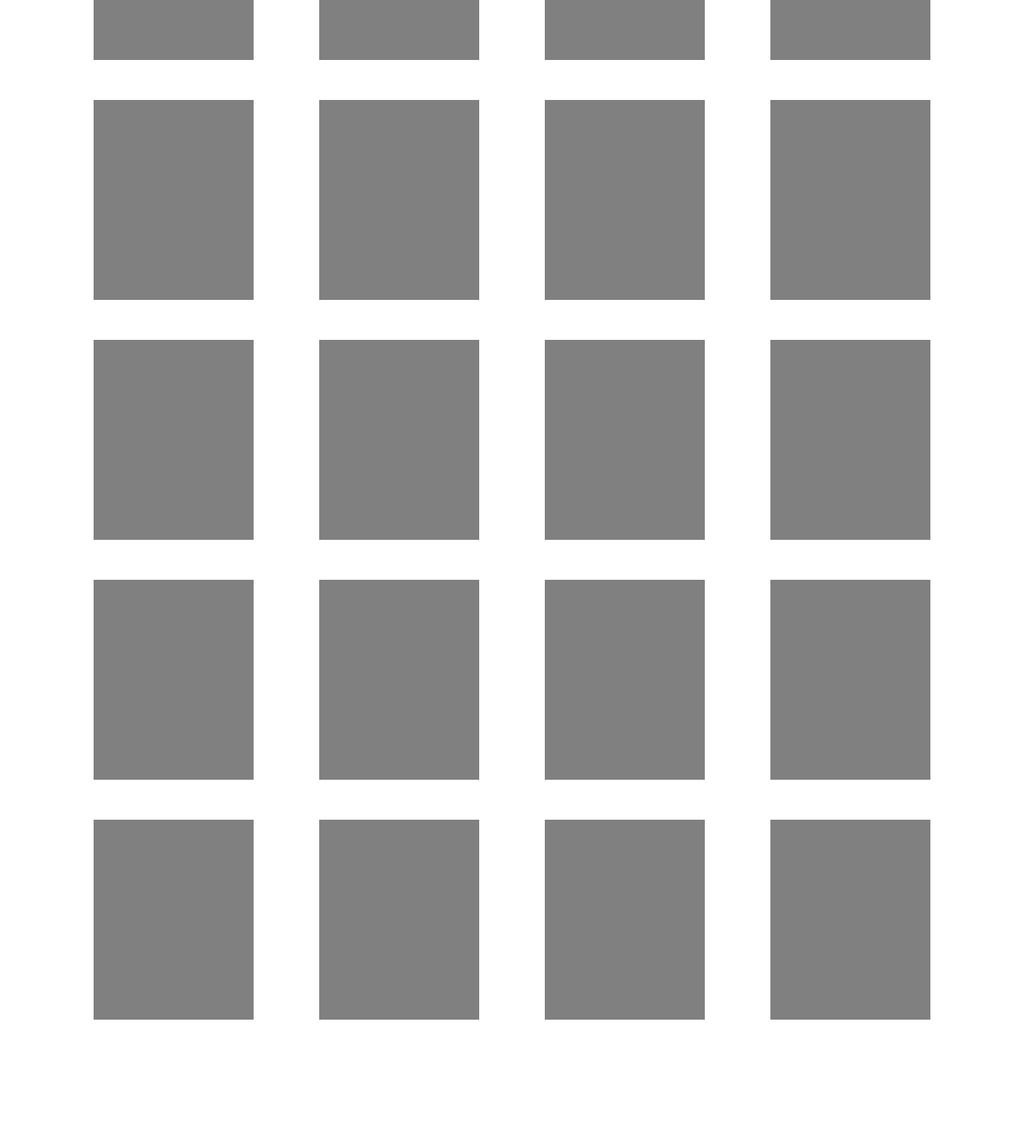
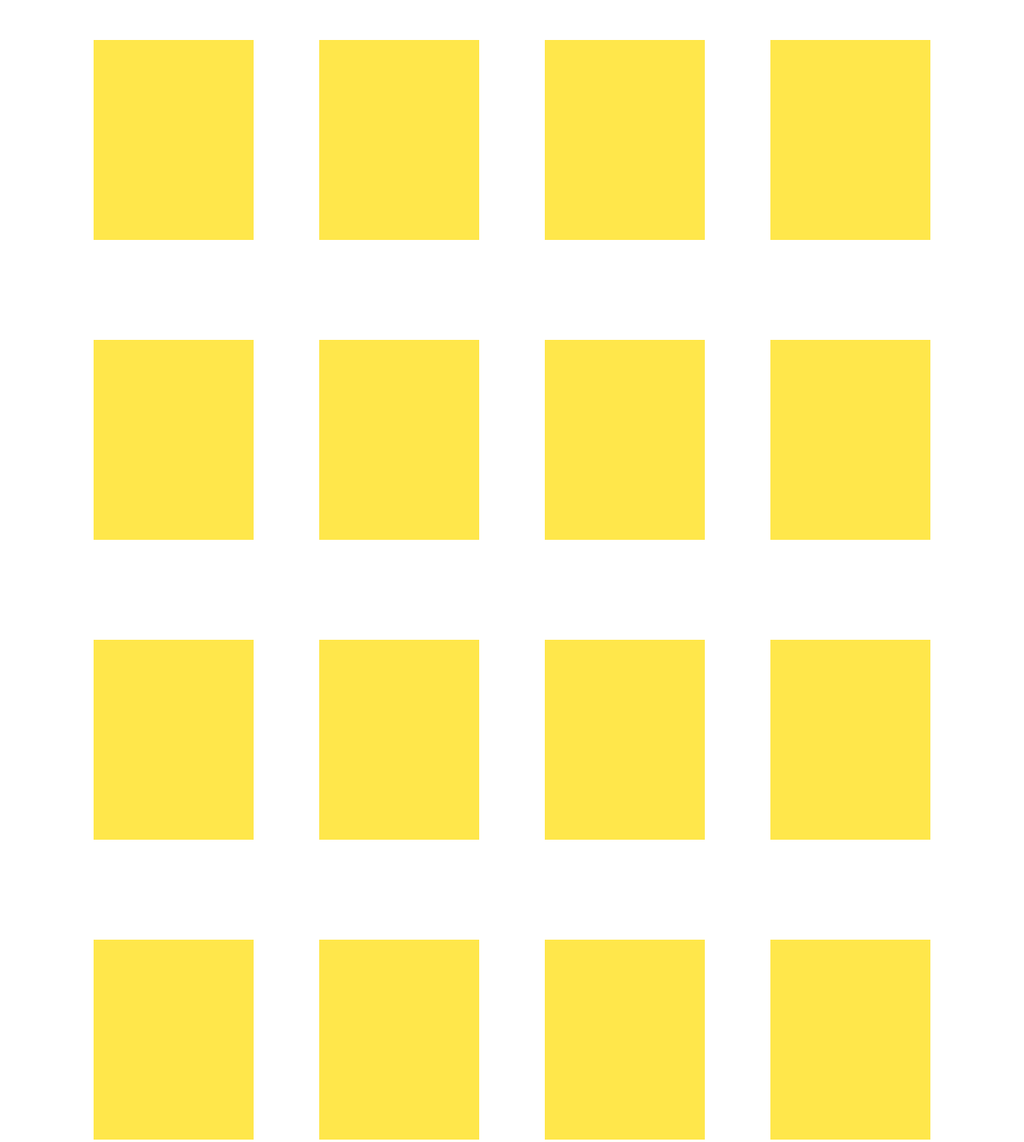
Before and after one commit to AdrianaP00/miTienda, a plain HTML site: page index.html in a window 1280 px wide. Shown: the part 800-2228 px from the top of the page at 80% size. Before the commit the page ends 2100 px from the top, so only its background shows below. Drawn offline with Linux system fonts and the light colour scheme.

Commit message:
start styling

```diff
--- a/index.html
+++ b/index.html
@@ -53,7 +53,7 @@
                 <p> > </p>
                 <p>Camisetas</p>
                 <p> > </p>
-                <p>Liciencia (51 articulos)</p>
+                <p class="neg">Liciencia (51 articulos)</p>
             </div>
         </div>
         <div class="dirColumn">
@@ -72,37 +72,41 @@
     </header>
 
 
-    <div class="div-padre">
-        <div class="div-hijo"></div>
-        <div class="div-hijo"></div>
-        <div class="div-hijo"></div>
-        <div class="div-hijo"></div>
-        <div class="div-hijo"></div>
-        <div class="div-hijo"></div>
-        <div class="div-hijo"></div>
-        <div class="div-hijo"></div>
-        <div class="div-hijo"></div>
-        <div class="div-hijo"></div>
-        <div class="div-hijo"></div>
-        <div class="div-hijo"></div>
-        <div class="div-hijo"></div>
-        <div class="div-hijo"></div>
-        <div class="div-hijo"></div>
-        <div class="div-hijo"></div>
-        <div class="div-hijo"></div>
-        <div class="div-hijo"></div>
-        <div class="div-hijo"></div>
-        <div class="div-hijo"></div>
-        <div class="div-hijo"></div>
-        <div class="div-hijo"></div>
-        <div class="div-hijo"></div>
-        <div class="div-hijo"></div>
-        <div class="div-hijo"></div>
-        <div class="div-hijo"></div>
-        <div class="div-hijo"></div>
-        <div class="div-hijo"></div>
+    <div class="divCard">
+        <div class="card"></div>
+        <div class="card"></div>
+        <div class="card"></div>
+        <div class="card"></div>
+        <div class="card"></div>
+        <div class="card"></div>
+        <div class="card"></div>
+        <div class="card"></div>
+        <div class="card"></div>
+        <div class="card"></div>
+        <div class="card"></div>
+        <div class="card"></div>
+        <div class="card"></div>
+        <div class="card"></div>
+        <div class="card"></div>
+        <div class="card"></div>
+        <div class="card"></div>
+        <div class="card"></div>
+        <div class="card"></div>
+        <div class="card"></div>
+        <div class="card"></div>
+        <div class="card"></div>
+        <div class="card"></div>
+        <div class="card"></div>
+        <div class="card"></div>
+        <div class="card"></div>
+        <div class=card"></div>
+        <div class="card"></div>
 
     </div>
 </body>
 
+<footer>
+
+</footer>
+
 </html>
--- a/style.css
+++ b/style.css
@@ -40,7 +40,6 @@
     flex-direction: column;
     align-items: end;
     row-gap: 5px;
-    margin-right: 21px;
 }
 
 .subMenu {
@@ -51,9 +50,14 @@
 
 .subMenu p {
     margin: 3px;
+    color: rgb(255, 149, 0);
 }
 
-.bb{
+.neg{
+    font-style: oblique;
+}
+
+.bb {
     margin-top: 5px;
     color: rgb(0, 0, 0);
     background-color: gold;
@@ -64,6 +68,7 @@
     font-family: Arial, Helvetica, sans-serif;
 
 }
+
 .butt {
     flex-direction: column;
     align-items: end;
@@ -73,7 +78,7 @@
     flex-direction: row;
 }
 
-.div-padre {
+.divCard {
     display: flex;
     flex-direction: row;
     flex-wrap: wrap;
@@ -82,47 +87,57 @@
     margin: 0 auto;
 }
 
-.div-hijo {
+.card {
     text-align: center;
     margin: 25px;
+    margin-top: 100px;
     width: 200px;
     height: 250px;
-    background-color: grey;
+    background-color: rgb(255, 231, 75);
 }
 
-input, ul.submenu {
+input,
+ul.submenu {
     display: none;
-  }
+}
 
-  /*position the label*/
-  label {
+
+label {
     position: relative;
     display: block;
     cursor: pointer;
-  }
+}
 
-  /*show the submenu when input is checked*/
-  input:checked~ul.submenu {
+
+input:checked~ul.submenu {
     display: block;
-  }
+}
 
 a {
     text-decoration: none;
 }
 
-.columnMenu{
+.columnMenu {
     flex-direction: column;
 }
 
-.search-bar{
+.search-bar {
     display: block;
 }
-.cerca{
+
+.cerca {
     display: flex;
     align-items: center;
     gap: 3px;
 }
-.lupa{
+
+.lupa {
     width: 20px;
     height: 20px;
 }
+
+footer{
+    background-color: rgb(255, 168, 55);
+    height: 550px;
+    width: 100%;
+}
```
Also changed, not shown: img/image.jpg (added).
